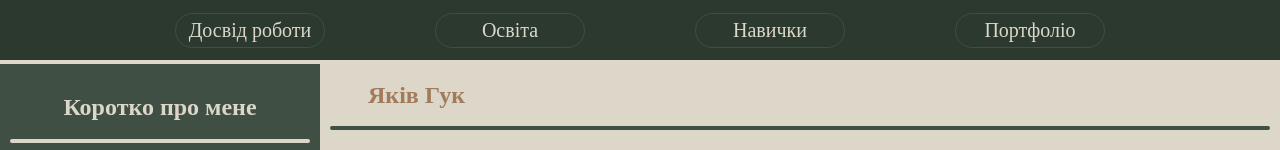
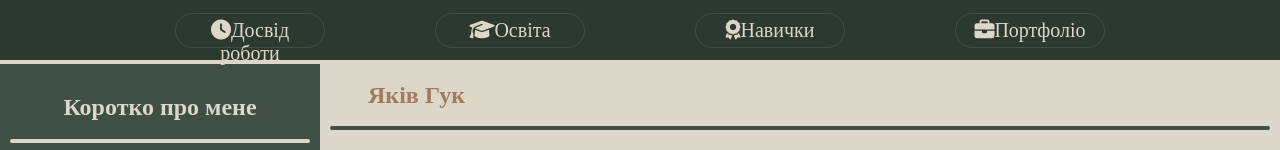
Before and after one commit to YakivHuk/YakivHuk.github.io, a plain HTML site: page index.html in a window 1280 px wide. Shown: the top 150 px of the page. Drawn offline with Linux system fonts and the light colour scheme.

Commit message:
Update index.html

```diff
--- a/index.html
+++ b/index.html
@@ -5,6 +5,7 @@
         <meta name="viewport" content="width=device-width, initial-scale=1.0">
         <title>Резюме</title>
         <link rel="stylesheet" href="style/style.css">
+        <script src="https://kit.fontawesome.com/5b776af6c6.js" crossorigin="anonymous"></script>
         <link rel="icon" href="yakivhuk.png" type="image/png">
         <meta name="theme-color" content="#2c3930">
     </head>
@@ -15,10 +16,10 @@
             <nav class="menu">
 
                 <ul>
-                    <li class="limenu"><a class="menu_btn" href="#work_experience">Досвід роботи</a></li>
-                    <li class="limenu"><a class="menu_btn" href="#education">Освіта</a></li>
-                    <li class="limenu"><a class="menu_btn" href="#skills">Навички</a></li>
-                    <li class="limenu"><a class="menu_btn" href="#portfolio">Портфоліо</a></li>
+                    <li class="limenu"><a class="menu_btn" href="#work_experience"><i class="fa-solid fa-clock"></i><span>Досвід роботи</span></a></li>
+                    <li class="limenu"><a class="menu_btn" href="#education"><i class="fa-solid fa-graduation-cap"></i><span>Освіта</span></a></li>
+                    <li class="limenu"><a class="menu_btn" href="#skills"><i class="fa-solid fa-award"></i><span>Навички</span></a></li>
+                    <li class="limenu"><a class="menu_btn" href="#portfolio"><i class="fa-solid fa-briefcase"></i><span>Портфоліо</span></a></li>
                 </ul>
 
             </nav>
@@ -268,7 +269,7 @@
                 <div class="strip">
                     <ul>
                         <li class="stripli"><a href="pr№5/adapter.html" class="btn">ПР№5</a></li>
-                        <li class="stripli">Дослідження прийомів роботи з властивістю float.</li>
+                        <li class="stripli">Дослідження прийомів роботи з float.</li>
                         <li class="stripli"><time datetime="2025-03-30">30.03.2025</time></li>
                     </ul>
 
```
